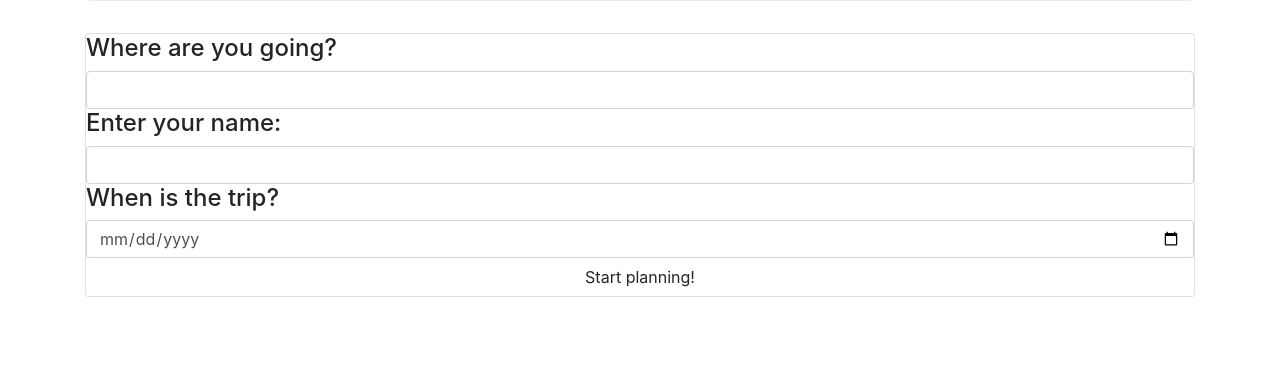
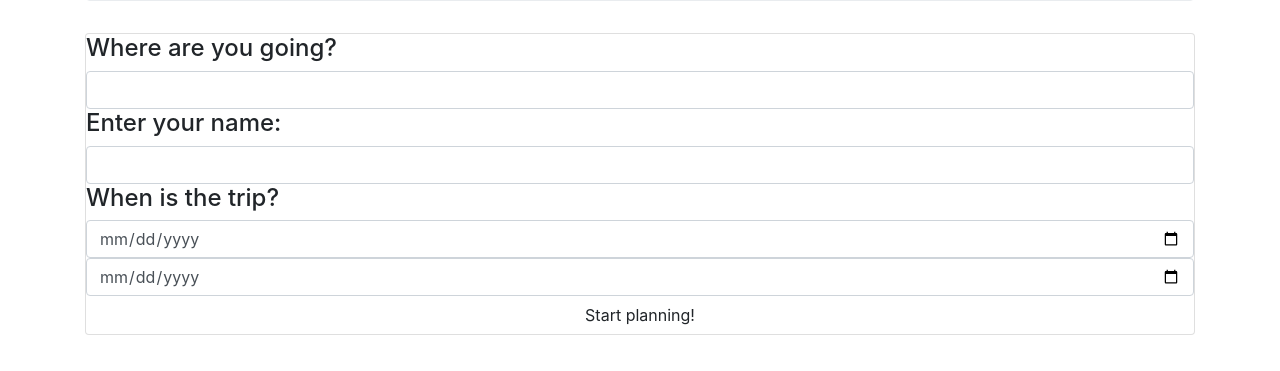
Before and after one commit to michelle-morin/camping, a website built with webpack: page src/index.html in a window 1280 px wide. Shown: the part 183-554 px from the top of the page. Built offline with nearby package versions, Linux system fonts and the light colour scheme; what jQuery would draw is missing.

Commit message:
add start and end date form fields

```diff
--- a/src/index.html
+++ b/src/index.html
@@ -15,7 +15,8 @@
         <h4>Enter your name:</h4>
         <input type="text" class="form-control" id="organizer" required>
         <h4>When is the trip?</h4>
-        <input type="date" class="form-control" id="date" required>
+        <input type="date" class="form-control" id="start-date" required>
+        <input type="date" class="form-control" id="end-date" required>
         <button type="submit" class="btn btn-block">Start planning!</button>
       </form>
     </div>
```
